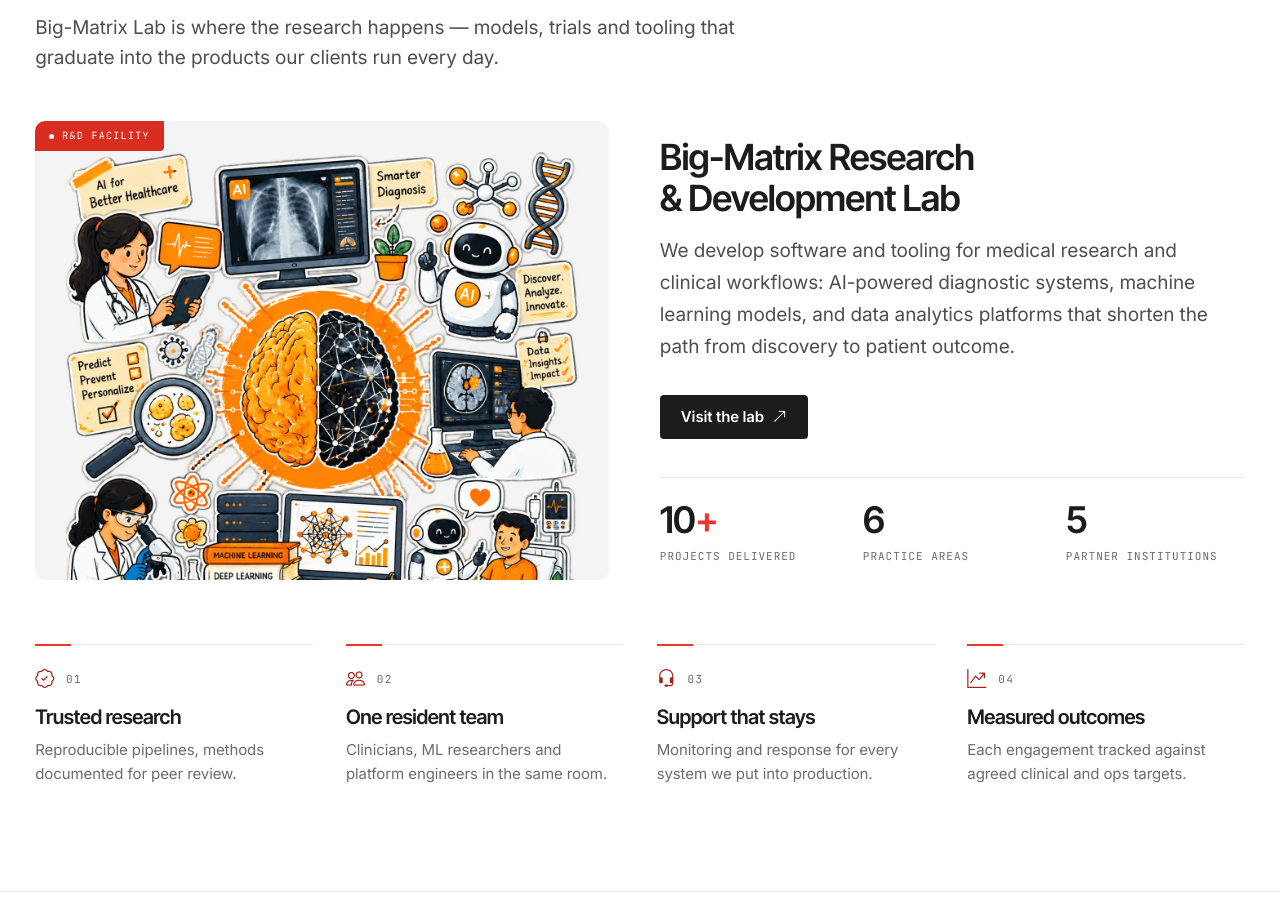
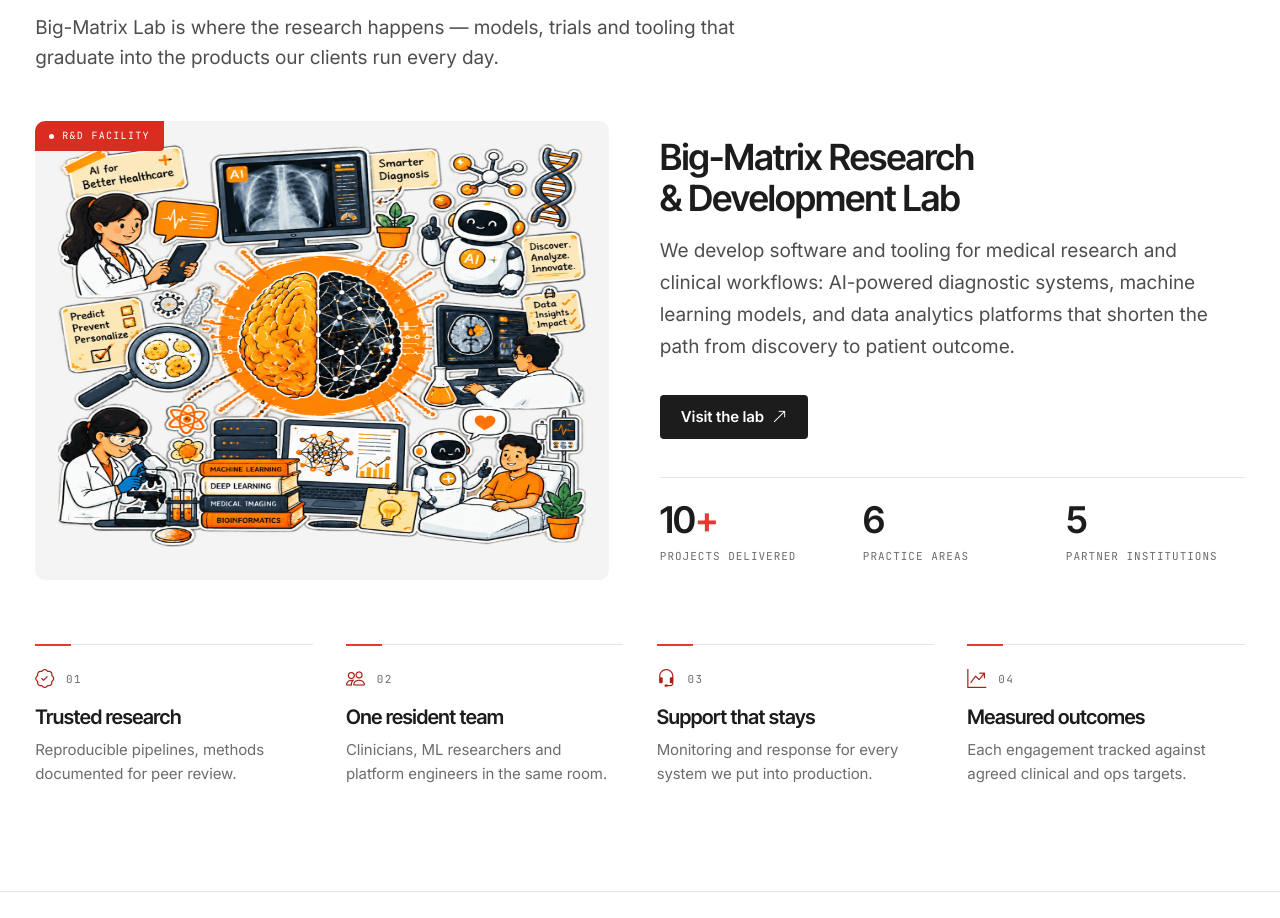
Before and after one commit to BigMatrixLab/Big-Matrix-Solutions, a React (Vite) app: page / in a window 1280 px wide. Shown: the part 2190-3108 px from the top of the page. Built offline with nearby package versions, Linux system fonts and the light colour scheme.

Commit message:
updated image box

```diff
--- a/src/assets/css/bm-ui.css
+++ b/src/assets/css/bm-ui.css
@@ -984,22 +984,29 @@ a.bm-card__title:hover,
 /* Solid plate, no texture: the illustration carries its own detail and the dot
    field behind it competed with the artwork. */
 .bm-lab__visual {
+  --bm-lab-visual-pad: clamp(16px, 1.8vw, 26px);
   position: relative;
-  display: grid;
-  place-items: center;
+  display: block;
   margin: 0;
-  padding: clamp(20px, 2.4vw, 36px);
+  padding: 0;
   aspect-ratio: 5 / 4;
   background-color: var(--bm-surface-2);
   border-radius: var(--bm-r-lg);
   overflow: hidden;
 }
 
+/* The artwork is square, the plate is 5/4. `fill` stretches it to the padding
+   box so the inset reads the same on all four sides and nothing is cropped;
+   `contain` would keep the ratio but leave dead plate at left and right.
+   Padding lives on the image (border-box) so the plate keeps a definite height
+   from aspect-ratio — a percentage height on a centred grid item collapsed to
+   the intrinsic size and spilled past the bottom edge. */
 .bm-lab__visual img {
   display: block;
   width: 100%;
   height: 100%;
-  object-fit: contain;
+  padding: var(--bm-lab-visual-pad);
+  object-fit: fill;
 }
 
 .bm-lab__tag {
```
Also changed, not shown: public/assets/images/home-2/about-thumb0.png (deleted).
